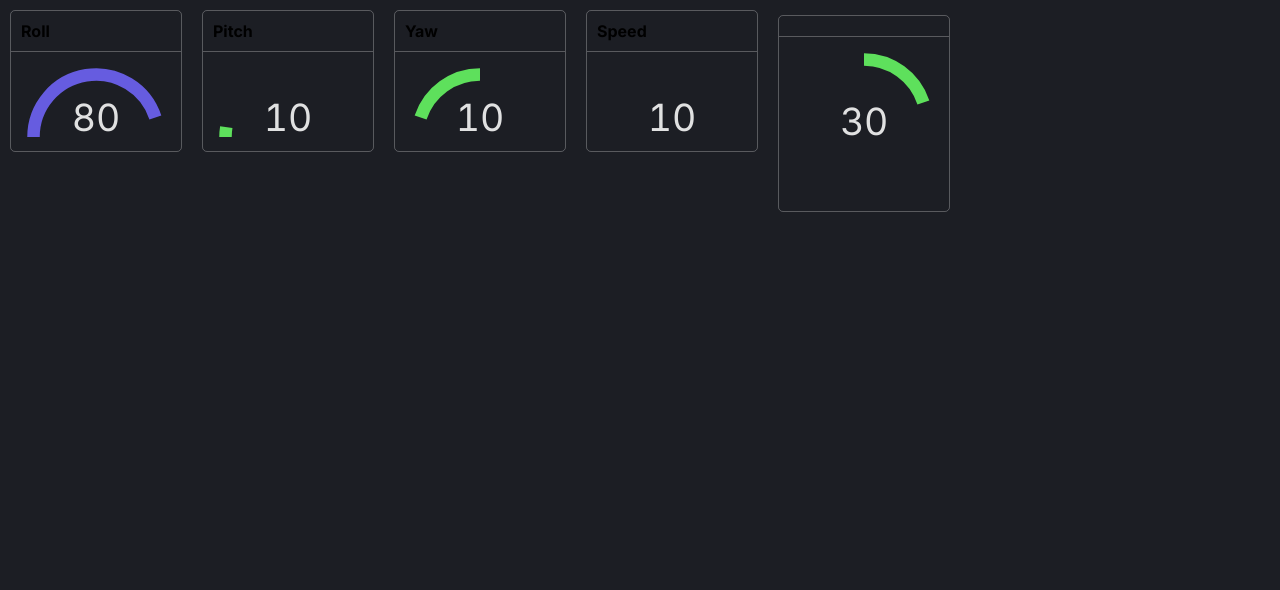
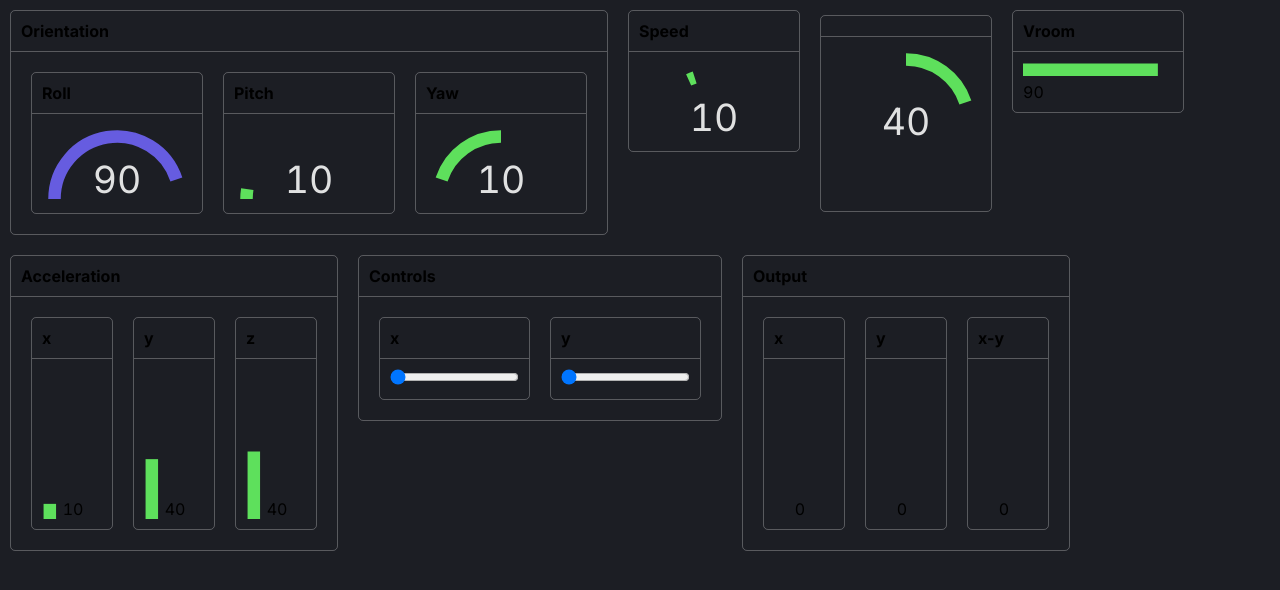
Before and after one commit to andrew-bork/auto-ui, a Next.js app: page / in a window 1280 px wide. Shown: the top 590 px of the page. Built offline with nearby package versions, Linux system fonts and the light colour scheme.

Commit message:
Added linear range sliders

```diff
--- a/app/page.tsx
+++ b/app/page.tsx
@@ -2,6 +2,9 @@
 import styles from './page.module.css'
 import { FullAngleGauge, HalfAngleGauge } from './widgets/outputs/AngleGauges'
 import { useEffect, useState } from 'react'
+import { HorizontalLinearGauge, VerticalLinearGauge } from './widgets/outputs/LinearGauges';
+import { Widget } from './widgets/internals/Widget';
+import { HorizontalRangeSlider } from './widgets/inputs/LinearRangeSlider';
 
 export default function Home() {
 
@@ -21,13 +24,32 @@ export default function Home() {
         };
     }, [])
 
+    const [x, setX] = useState(0);
+    const [y, setY] = useState(0);
     // console.log(test);
 
     return (<main style={styles}>
-        <HalfAngleGauge value={test} title="Roll" gauge="#665CE0"/>
-        <HalfAngleGauge value={1 - test} title="Pitch" max={2}/>
-        <HalfAngleGauge value={1 - test} title="Yaw" start={0.5}/>
+        <Widget title="Orientation">
+            <HalfAngleGauge value={test} title="Roll" gauge="#665CE0"/>
+            <HalfAngleGauge value={1 - test} title="Pitch" max={2}/>
+            <HalfAngleGauge value={1 - test} title="Yaw" start={0.5}/>
+        </Widget>
         <HalfAngleGauge value={1 - test} title="Speed" start={0.2} min={-1} max={2}/>
         <FullAngleGauge value={test - 0.5} min={-0.5} max={0.5}/>
+        <HorizontalLinearGauge value={test} title="Vroom"/>
+        <Widget title="Acceleration">
+            <VerticalLinearGauge value={1 - test} title="x"/>
+            <VerticalLinearGauge value={test + -0.5} title="y"/>
+            <VerticalLinearGauge value={test * 0.5} title="z"/>
+        </Widget>
+        <Widget title="Controls">
+            <HorizontalRangeSlider value={x} setValue={setX} title="x"/>
+            <HorizontalRangeSlider value={y} setValue={setY} title="y"/>
+        </Widget>
+        <Widget title="Output">
+            <VerticalLinearGauge value={x} title="x"/>
+            <VerticalLinearGauge value={y} title="y"/>
+            <VerticalLinearGauge value={x-y} min={-1} max={1} title="x-y" gauge={((x-y) < 0 ? "#E05C5C" : "#5EE05C")}/>
+        </Widget>
     </main>)
 }
--- a/app/widgets/inputs/LinearRangeSlider.tsx
+++ b/app/widgets/inputs/LinearRangeSlider.tsx
@@ -0,0 +1,27 @@
+import { Widget } from "../internals/Widget"
+
+interface RangeSliderArgs {
+    value: number,
+    min?: number,
+    max?: number,
+    step?: number,
+    title?: string,
+    setValue: (newValue:number) => void,
+};
+
+
+export function HorizontalRangeSlider({value, setValue, min, max, title, step} : RangeSliderArgs) {
+    // start ??= 0;
+    min ??= 0;
+    max ??= 1;
+    step ??= 0.01;
+    // gauge ??= "#5EE05C";
+    // color ??= "#FFFFFFDD";
+    title ??= "";
+    // label ??= (Math.round(value * 10)*10).toFixed(0);
+
+
+    return (<Widget title={title}>
+        <input type="range" onChange={(e) => {setValue(parseFloat(e.target.value))}} min={min} max={max} value={value} step={step}/>
+    </Widget>)
+}
--- a/app/widgets/internals/Widget.tsx
+++ b/app/widgets/internals/Widget.tsx
@@ -1,6 +1,6 @@
 
 interface WidgetArgs {
-    children: React.ReactElement,
+    children: React.ReactElement|React.ReactElement[],
     title: string,
 };
 
--- a/app/widgets/outputs/AngleGauges.tsx
+++ b/app/widgets/outputs/AngleGauges.tsx
@@ -1,7 +1,6 @@
-import { useState } from "react";
 import { Widget } from "../internals/Widget";
 
-interface HalfAngleGaugeArgs {
+interface GaugeArgs {
     value: number,
     start?: number,
     min?: number,
@@ -9,9 +8,10 @@ interface HalfAngleGaugeArgs {
     gauge?: string,
     color?: string,
     title?: string,
+    label?: string,
 }
 
-export function HalfAngleGauge({ value, start, min, max, gauge, color, title } : HalfAngleGaugeArgs){
+export function HalfAngleGauge({ value, start, min, max, gauge, color, title, label } : GaugeArgs){
 
     start ??= 0;
     min ??= 0;
@@ -19,6 +19,7 @@ export function HalfAngleGauge({ value, start, min, max, gauge, color, title } :
     gauge ??= "#5EE05C";
     color ??= "#FFFFFFDD";
     title ??= "";
+    label ??= (Math.round(value * 10)*10).toFixed(0);
 
 
     const viewport = {
@@ -32,7 +33,7 @@ export function HalfAngleGauge({ value, start, min, max, gauge, color, title } :
     const textColor = color;
 
     const map = (value : number, min : number, max : number) => {
-        value = (value - min) / (max - min) + min;
+        value = (value - min) / (max - min);
         value = Math.min(Math.max(value, 0), 1);
         return value;
     }
@@ -55,8 +56,7 @@ export function HalfAngleGauge({ value, start, min, max, gauge, color, title } :
         <svg xmlns="http://www.w3.org/2000/svg" viewBox={`0 0 ${viewport.width} ${viewport.height}`} width="150px" height="75px">
 
             <path d={`M ${startPoint.x} ${startPoint.y} A ${r} ${r} 0 0 ${ccwFlag} ${endPoint.x} ${endPoint.y}`} stroke={gaugeColor} fill="none" strokeWidth={strokeWidth}></path>
-            <text fill={textColor} x={viewport.width/2} y={viewport.height -2} fontSize={viewport.height / 2} textAnchor="middle" fontVariant="tabular-nums">{Math.floor(value * 10)*10}</text>
-            {/* <text fill={textColor} x={viewport.width/2} y={viewport.height} dx={0} dy={0} fontSize={viewport.height / 4} textAnchor="start">{postLabel}</text> */}
+            <text fill={textColor} x={viewport.width/2} y={viewport.height -2} fontSize={viewport.height / 2} textAnchor="middle" fontVariant="tabular-nums">{label}</text>
 
         </svg>
     </Widget>)
@@ -64,7 +64,7 @@ export function HalfAngleGauge({ value, start, min, max, gauge, color, title } :
 
 
 
-export function FullAngleGauge({ value, start, min, max, gauge, color, title } : HalfAngleGaugeArgs){
+export function FullAngleGauge({ value, start, min, max, gauge, color, title, label } : GaugeArgs){
 
     start ??= 0;
     min ??= 0;
@@ -72,6 +72,7 @@ export function FullAngleGauge({ value, start, min, max, gauge, color, title } :
     gauge ??= "#5EE05C";
     color ??= "#FFFFFFDD";
     title ??= "";
+    label ??= (Math.round(value * 10)*10).toFixed(0);
 
 
     const viewport = {
@@ -108,7 +109,7 @@ export function FullAngleGauge({ value, start, min, max, gauge, color, title } :
         <svg xmlns="http://www.w3.org/2000/svg" viewBox={`0 0 ${viewport.width} ${viewport.height}`} width="150px" height="150px">
 
             <path d={`M ${startPoint.x} ${startPoint.y} A ${r} ${r} 0 0 ${ccwFlag} ${endPoint.x} ${endPoint.y}`} stroke={gaugeColor} fill="none" strokeWidth={strokeWidth}></path>
-            <text fill={textColor} x={viewport.width/2} y={viewport.height/2+1} fontSize={viewport.height / 4} dominantBaseline="middle" textAnchor="middle" fontVariant="tabular-nums">{Math.floor(value * 10)*10}</text>
+            <text fill={textColor} x={viewport.width/2} y={viewport.height/2+1} fontSize={viewport.height / 4} dominantBaseline="middle" textAnchor="middle" fontVariant="tabular-nums">{label}</text>
             {/* <text fill={textColor} x={viewport.width/2} y={viewport.height} dx={0} dy={0} fontSize={viewport.height / 4} textAnchor="start">{postLabel}</text> */}
 
         </svg>
--- a/app/widgets/outputs/LinearGauges.tsx
+++ b/app/widgets/outputs/LinearGauges.tsx
@@ -0,0 +1,121 @@
+import { Widget } from "../internals/Widget";
+
+interface GaugeArgs {
+    value: number,
+    start?: number,
+    min?: number,
+    max?: number,
+    gauge?: string,
+    color?: string,
+    title?: string,
+    label?: string,
+    minWidth?: string,
+}
+
+export function HorizontalLinearGauge({ value, start, min, max, gauge, color, title, label } : GaugeArgs){
+
+    start ??= 0;
+    min ??= 0;
+    max ??= 1;
+    gauge ??= "#5EE05C";
+    color ??= "#FFFFFFDD";
+    title ??= "";
+    label ??= (Math.round(value * 10)*10).toFixed(0);
+
+
+    const viewport = {
+        width: 48,
+        height: 5
+    }
+
+    const r = 20;
+    const strokeWidth = 4;
+    const gaugeColor = gauge;
+    const textColor = color;
+
+    const map = (value : number, min : number, max : number) => {
+        value = (value - min) / (max - min);
+        value = Math.min(Math.max(value, 0), 1);
+        return value;
+    }
+
+    let percentStart = map(start, min, max);
+    let percentEnd = map(value, min, max);
+
+    const startPoint = {
+        x: percentStart  * viewport.width,
+        y: viewport.height / 2,
+    };
+
+    const endPoint = {
+        x: percentEnd * viewport.width,
+        y: viewport.height / 2,
+    }
+    const ccwFlag = (percentStart < percentEnd ? 1 : 0);
+
+    return (<Widget title={title}>
+        <div style={{width: "150px"}}>
+            <svg xmlns="http://www.w3.org/2000/svg" viewBox={`0 0 ${viewport.width} ${viewport.height}`} width="150px">
+
+                <path d={`M ${startPoint.x} ${startPoint.y} L ${endPoint.x} ${endPoint.y}`} stroke={gaugeColor} fill="none" strokeWidth={strokeWidth}></path>
+            </svg>
+            <div style={{fontVariantNumeric: "tabular-nums"}}>{label}</div>
+        </div>
+
+    </Widget>)
+}
+
+
+
+export function VerticalLinearGauge({ value, start, min, max, gauge, color, title, label, minWidth } : GaugeArgs){
+
+    start ??= 0;
+    min ??= 0;
+    max ??= 1;
+    gauge ??= "#5EE05C";
+    color ??= "#FFFFFFDD";
+    title ??= "";
+    label ??= (Math.round(value * 10)*10).toFixed(0);
+    minWidth ??= "60px";
+
+
+    const viewport = {
+        width: 5,
+        height: 48
+    }
+
+    const r = 20;
+    const strokeWidth = 4;
+    const gaugeColor = gauge;
+    const textColor = color;
+
+    const map = (value : number, min : number, max : number) => {
+        value = (value - min) / (max - min);
+        value = Math.min(Math.max(value, 0), 1);
+        return value;
+    }
+
+    let percentStart = map(start, min, max);
+    let percentEnd = map(value, min, max);
+
+    const startPoint = {
+        x: viewport.width / 2,
+        y: (1 - percentStart) * viewport.height,
+    };
+
+    const endPoint = {
+        x: viewport.width / 2,
+        y: (1 - percentEnd) * viewport.height,
+    }
+
+    return (<Widget title={title}>
+        <div style={{height: "150px", display: "flex", alignItems:"flex-end", minWidth: minWidth}}  >
+            <svg xmlns="http://www.w3.org/2000/svg" viewBox={`0 0 ${viewport.width} ${viewport.height}`} height="150px">
+
+                <path d={`M ${startPoint.x} ${startPoint.y} L ${endPoint.x} ${endPoint.y}`} stroke={gaugeColor} fill="none" strokeWidth={strokeWidth}></path>
+            </svg>
+            <div style={{marginLeft:"5px", fontVariantNumeric: "tabular-nums"}}>{label}</div>
+        </div>
+
+    </Widget>)
+}
```
